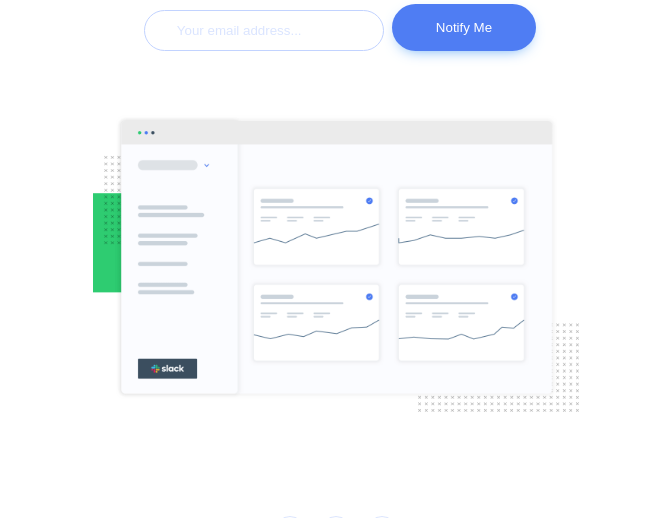
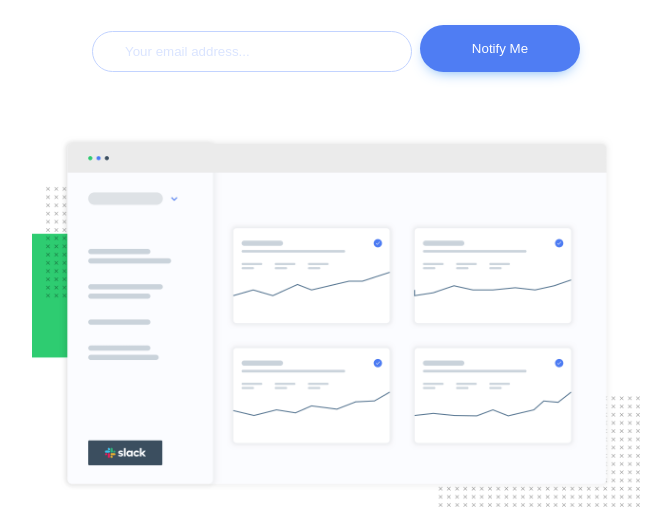
Before and after one commit to Pietrelll/ping-coming-soon-page, a plain HTML site: page index.html in a window 1280 px wide. Shown: the part 252-770 px from the top of the page, without its empty margins (304-975 px from the left). Drawn offline with nearby package versions, Linux system fonts and the light colour scheme.

Commit message:
font size adjustments for bigger screens

```diff
--- a/style.css
+++ b/style.css
@@ -138,7 +138,7 @@ input:focus {
 
 @media (min-width: 700px) {
     main {
-        font-size: 1.5rem;
+        font-size: 2rem;
     }
 
     .logo {
@@ -152,13 +152,14 @@ input:focus {
 
     #email {
         grid-area: a;
-        width: 15rem;
+        width: 20rem;
     }
 
     #submit-btn {
         grid-area: b;
         margin-left: 0.5rem;
         padding: 1rem 2.5rem;
+        width: 10rem;
     }
 
     #dashboard-img {
@@ -169,6 +170,6 @@ input:focus {
 
 @media (min-width: 1200px) {
     #dashboard-img {
-        max-width: 40%;
+        max-width: 50%;
     }
 }
```
